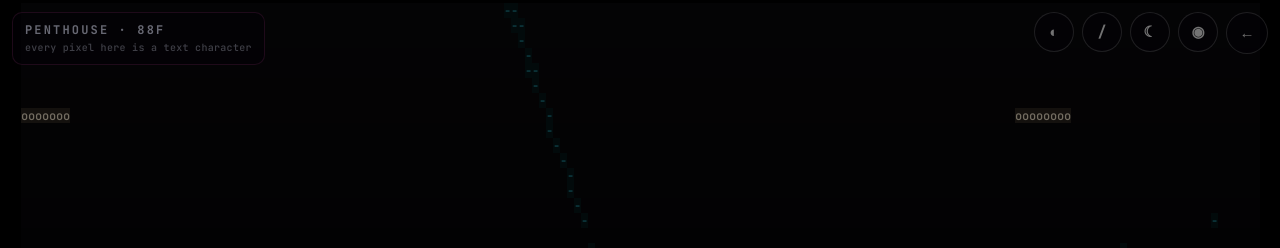
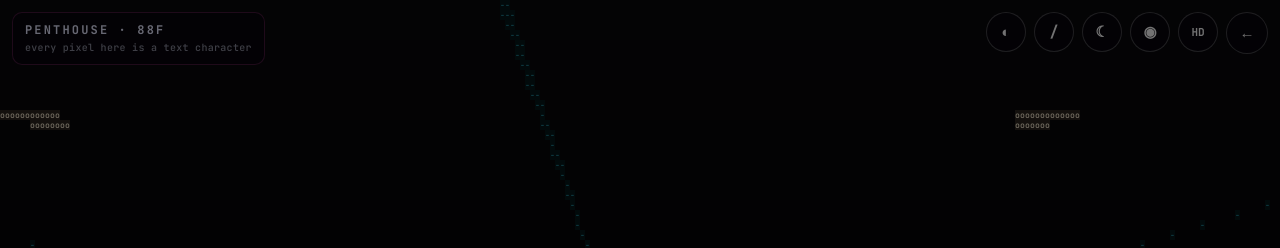
Before and after one commit to robberhamilton/robberhamilton.github.io, a plain HTML site: page penthouse/index.html in a window 1280 px wide. Shown: the top 248 px of the page. Drawn offline with Linux system fonts and the light colour scheme; animation ran at ten frames a second.

Commit message:
Penthouse: sharpness setting (SD/HD/4K), HD by default
Co-Authored-By: Claude Opus 5.5 <noreply@anthropic.com>
Claude-Session: https://claude.ai/code/session_01TPFKhjJ8YvqBkepbWJjdRE

```diff
--- a/penthouse/index.html
+++ b/penthouse/index.html
@@ -45,7 +45,7 @@
 <canvas id="c"></canvas>
 <div class="hud" id="title">PENTHOUSE · 88F<small>every pixel here is a text character</small></div>
 <div class="hud" id="help"><kbd>W A S D</kbd> walk &nbsp; <kbd>drag</kbd>/<kbd>← →</kbd> look &nbsp; <kbd>Shift</kbd> run &nbsp; <kbd>E</kbd> use &nbsp; <kbd>L</kbd> lights &nbsp; <kbd>R</kbd> rain &nbsp; <kbd>T</kbd> sky &nbsp; <kbd>P</kbd> photo</div>
-<div id="tools"><button class="tb" id="bLight" title="Lights (L)">◐</button><button class="tb" id="bRain" title="Rain (R)">/</button><button class="tb" id="bSky" title="Sky (T)">☾</button><button class="tb" id="bPhoto" title="Photo (P)">◉</button><a class="tb" href="../" title="Projects" style="width:40px;height:40px;display:grid;place-items:center;text-decoration:none">←</a></div>
+<div id="tools"><button class="tb" id="bLight" title="Lights (L)">◐</button><button class="tb" id="bRain" title="Rain (R)">/</button><button class="tb" id="bSky" title="Sky (T)">☾</button><button class="tb" id="bPhoto" title="Photo (P)">◉</button><button class="tb" id="bRes" title="Sharpness (H)" style="font-size:11px;font-weight:700">HD</button><a class="tb" href="../" title="Projects" style="width:40px;height:40px;display:grid;place-items:center;text-decoration:none">←</a></div>
 <div id="prompt"></div>
 <div id="toast"></div>
 <div id="touch"><div id="joy"><div id="knob"></div></div></div>
@@ -168,7 +168,7 @@ if (TOUCH) document.body.classList.add('touch');
 let GLYPHS = ""; for (let i = 32; i < 127; i++) GLYPHS += String.fromCharCode(i);
 GLYPHS += "·░▒";
 const GI = {}; [...GLYPHS].forEach((g, i) => GI[g] = i);
-let COLS, ROWS, CW, CH, CWp, CHp, W, Hpx, fg, bg, zc, cityMask, atlasT, fgT, bgT, uL = {};
+let sLastCol, sLastId, COLS, ROWS, CW, CH, CWp, CHp, W, Hpx, fg, bg, zc, cityMask, atlasT, fgT, bgT, uL = {};
 function initGL(){
   const sh = (t, s) => { const o = gl.createShader(t); gl.shaderSource(o, s); gl.compileShader(o); return o; };
   const p = gl.createProgram();
@@ -185,12 +185,15 @@ function initGL(){
   gl.uniform1i(uL.atlas, 0); gl.uniform1i(uL.fgT, 1); gl.uniform1i(uL.bgT, 2);
 }
 const AG = 16;
+const HS = new Set('-=_#~+'), VS = new Set('|#!:');
+const FISH = [['><>', '<><'], ['><(o>', '<o)><'], ['><((o>', '<o))><']];
+const RES = [{ n: 'SD', k: 1 }, { n: 'HD', k: .68 }, { n: '4K', k: .5 }]; let res = 1;
 function layout(){
   const dpr = Math.min(2, devicePixelRatio || 1); W = innerWidth; Hpx = innerHeight;
-  const fs = TOUCH ? (Math.min(W, Hpx) < 450 ? 9 : 10) : (W < 700 ? 10 : W > 1700 ? 14 : 12);
+  const fs = RES[res].k * (TOUCH ? (Math.min(W, Hpx) < 450 ? 9 : 10) : (W < 700 ? 10 : W > 1700 ? 14 : 12));
   const m = document.createElement('canvas').getContext('2d'); m.font = `500 ${fs}px 'JetBrains Mono', monospace`;
   CW = m.measureText('M').width; CH = Math.round(fs * 1.25);
-  COLS = Math.floor(W / CW); ROWS = Math.floor(Hpx / CH); CWp = Math.round(CW * dpr); CHp = Math.round(CH * dpr);
+  CWp = Math.round(CW * dpr); CHp = Math.round(CH * dpr); COLS = Math.floor(W * dpr / CWp); ROWS = Math.floor(Hpx * dpr / CHp); CW = CWp / dpr; CH = CHp / dpr;
   cv.width = COLS * CWp; cv.height = ROWS * CHp;
   cv.style.width = (COLS * CWp / dpr) + 'px'; cv.style.height = (ROWS * CHp / dpr) + 'px';
   cv.style.left = ((W - COLS * CWp / dpr) / 2) + 'px'; cv.style.top = ((Hpx - ROWS * CHp / dpr) / 2) + 'px';
@@ -201,7 +204,7 @@ function layout(){
   [...GLYPHS].forEach((g, i) => x.fillText(g, (i % AG) * CWp + CWp / 2, Math.floor(i / AG) * CHp + CHp / 2 + dpr));
   gl.activeTexture(gl.TEXTURE0); gl.bindTexture(gl.TEXTURE_2D, atlasT); gl.texImage2D(gl.TEXTURE_2D, 0, gl.RGBA, gl.RGBA, gl.UNSIGNED_BYTE, ac);
   gl.uniform2f(uL.grid, COLS, ROWS); gl.uniform2f(uL.agrid, AG, ar);
-  fg = new Uint8Array(COLS * ROWS * 4); bg = new Uint8Array(COLS * ROWS * 4); zc = new Float32Array(COLS); cityMask = new Uint8Array(COLS * ROWS);
+  fg = new Uint8Array(COLS * ROWS * 4); bg = new Uint8Array(COLS * ROWS * 4); zc = new Float32Array(COLS); cityMask = new Uint8Array(COLS * ROWS); sLastCol = new Int32Array(ROWS).fill(-9); sLastId = new Int32Array(ROWS).fill(-1);
 }
 const cl = v => v < 0 ? 0 : v > 1 ? 1 : v, lerp = (a, b, t) => a + (b - a) * t;
 function put(i, ch, r, g, b, br, bgc, bb){
@@ -218,8 +221,8 @@ const MOODS = [
   { name: 'lights off',a: [.35, .3, .6], b: [.3, .3, .55],amb: .2 },
 ];
 let mood = 0, rain = false, music = false, tvCh = 0, t = 0;
-try { const sv = JSON.parse(localStorage.getItem('penthouse-88f')); if (sv) { mood = sv.mood | 0; rain = !!sv.rain; tvCh = sv.tvCh | 0; sky = sv.sky | 0; } } catch (e) {}
-const persist = () => { try { localStorage.setItem('penthouse-88f', JSON.stringify({ mood, rain, tvCh, sky })); } catch (e) {} };
+try { const sv = JSON.parse(localStorage.getItem('penthouse-88f')); if (sv) { mood = sv.mood | 0; rain = !!sv.rain; tvCh = sv.tvCh | 0; sky = sv.sky | 0; if (sv.res != null) res = sv.res | 0; } } catch (e) {}
+const persist = () => { try { localStorage.setItem('penthouse-88f', JSON.stringify({ mood, rain, tvCh, sky, res })); } catch (e) {} };
 
 // ---------- what the city looks like in a given direction / elevation ----------
 function city(i, ang, el, col, row){
@@ -232,9 +235,11 @@ function city(i, ang, el, col, row){
     if (el < top) {
       const B = Ly.info[Ly.bid[b2]], u = Ly.bx[b2];
       if (top < -1) break;                                          // a street far below
-      const fy = Math.floor((top - el) * (60 + L * 40)), fx = Math.floor(b2 * (1 + L * .5));
+      const fy = Math.floor((top - el) * (60 + L * 40) / RES[res].k), fx = Math.floor(b2 * (1 + L * .5));
       const k = (1 - Ly.haze) * S.lit;
-      if (B.sign && Math.abs(u - B.signAt * .7 - .15) < .05 && fy >= 2) {
+      const key = L * 100000 + Ly.bid[b2];
+      if (B.sign && Math.abs(u - B.signAt * .7 - .15) < .05 && fy >= 2 && !(sLastId[row] === key && sLastCol[row] === col - 1 && (sLastCol[row] = col))) {
+        sLastId[row] = key; sLastCol[row] = col;
         const ch = B.sign[(fy - 2) % (B.sign.length + 3)];
         if (ch && Math.sin(t * 2 + Ly.bid[b2]) > -.7) { put(i, ch, B.col[0] * k + .1, B.col[1] * k + .1, B.col[2] * k + .1, B.col[0] * .25 * k, B.col[1] * .25 * k, B.col[2] * .25 * k); cityMask[i] = 1; return; }
       }
@@ -249,7 +254,7 @@ function city(i, ang, el, col, row){
     }
   }
   if (el < -0.6) {     // looking down into the streets
-    const sx = Math.floor(a * 90), sy = Math.floor(-1 / el * 30);
+    const sx = Math.floor(a * 90 / RES[res].k), sy = Math.floor(-1 / el * 30 / RES[res].k);
     const lane = sx % 9 === 0 || sy % 7 === 0, h = hash(sx, sy);
     if (lane) put(i, h > .5 ? '-' : ':', 1, .45 + h * .4, .2, .15, .05, .04);
     else put(i, h > .93 ? '*' : '.', .5, .2, .55, .03, .02, .06);
@@ -260,7 +265,7 @@ function city(i, ang, el, col, row){
   let r = lerp(S.hor[0], S.top[0], k), g = lerp(S.hor[1], S.top[1], k), b = lerp(S.hor[2], S.top[2], k), ch = ' ', fr = r, fgc = g, fb = b;
   if (S.moon) { const da = Math.atan2(Math.sin(a - 4.2), Math.cos(a - 4.2)), dm = Math.hypot(da * 1.0, el - .42);
     if (dm < .07) { ch = dm < .045 ? '@' : 'O'; fr = fgc = fb = .95 * S.moon; } else if (dm < .2) { const gw = (1 - dm / .2) * .25 * S.moon; r += gw; g += gw; b += gw * 1.2; } }
-  if (ch === ' ' && el > .05 && sky !== 2) { const hs = hash(Math.floor(a * 160), Math.floor(el * 90)); if (hs > .992) { ch = hs > .998 ? '*' : '.'; fr = fgc = fb = .8; } }
+  if (ch === ' ' && el > .05 && sky !== 2) { const hs = hash(Math.floor(a * 160 / RES[res].k), Math.floor(el * 90 / RES[res].k)); if (hs > .992) { ch = hs > .998 ? '*' : '.'; fr = fgc = fb = .8; } }
   if (ch === ' ' && hash(Math.floor(a * 30 + t * .4), Math.floor(el * 20)) > .965 && el > 0) { ch = '~'; fr = r + .12; fgc = g + .1; fb = b + .15; }   // drifting haze
   put(i, ch, fr, fgc, fb, r, g, b); cityMask[i] = 1;
 }
@@ -295,7 +300,8 @@ function wallTex(i, c, u, v, d, mx, my){
     const lane = Math.floor(v * 7), fx = ((t * (.05 + hash(lane, 3) * .08) * (lane % 2 ? 1 : -1) + hash(lane, 9) + mx * .17) % 1 + 1) % 1;
     const du = (u - fx), cols = [[1, .6, .3], [1, .4, .8], [.5, 1, .9], [1, .9, .3]], fc = cols[lane % 4];
     let ch = ' ', r = .1, g = .45, b = .8;
-    if (Math.abs(du) < .07 && Math.abs((v * 7) % 1 - .5) < .18 && v > .12 && v < .9 && hash(lane, mx) > .3) { const dir = lane % 2 ? 1 : -1; const q = Math.floor((du / .07 + 1) * 1.5); ch = dir > 0 ? "><>"[Math.min(2, q)] : "<><"[Math.min(2, q)]; r = fc[0]; g = fc[1]; b = fc[2]; }
+    const fw = .07 * RES[res].k * FISH[res][0].length / 3;
+    if (Math.abs(du) < fw && Math.abs((v * 7) % 1 - .5) < .18 * RES[res].k && v > .12 && v < .9 && hash(lane, mx) > .3) { const dir = lane % 2 ? 1 : -1, F = FISH[res][dir > 0 ? 0 : 1]; const q = Math.floor((du / fw + 1) / 2 * F.length); ch = F[Math.min(F.length - 1, q)]; r = fc[0]; g = fc[1]; b = fc[2]; }
     else if (hash(Math.floor(u * 40 + mx * 40), Math.floor(v * 70 - t * 6)) > .985) { ch = 'o'; r = .7; g = .9; b = 1; }
     else if (v < .1) { ch = hash(Math.floor(u * 20), mx) > .5 ? '^' : '.'; r = .9; g = .8; b = .5; }
     else if (v > .94) { ch = '='; r = .4; g = .5; b = .6; }
@@ -413,14 +419,16 @@ function render(){
     const wpx = s.w / d * f, hpx = s.h / d * f;
     const bot = horizon + (EYE - (s.z || 0)) * f / d, top = bot - hpx;
     const c0 = Math.floor((scr - wpx / 2) / CW), c1 = Math.ceil((scr + wpx / 2) / CW), r0 = Math.floor(top / CH), r1 = Math.ceil(bot / CH);
-    const Md = MOODS[mood], am = s.glow ? 1 : Math.max(.35, Md.amb) / (1 + d * .1);
+    const Md = MOODS[mood], am = s.glow ? 1 : Math.max(.35, Md.amb) / (1 + d * .1), pcx = wpx / s.aw / CW, pcy = hpx / s.rows.length / CH;
     for (let cc = Math.max(0, c0); cc < Math.min(COLS, c1); cc++) {
       if (d > zc[cc]) continue;
       const u = ((cc + .5) * CW - (scr - wpx / 2)) / wpx;
       for (let rr = Math.max(0, r0); rr < Math.min(ROWS, r1); rr++) {
         const v = ((rr + .5) * CH - top) / hpx; if (v < 0 || v >= 1 || u < 0 || u >= 1) continue;
-        const line = s.rows[Math.floor(v * s.rows.length)], ch = line[Math.floor(u * s.aw)] || ' ';
+        const ay = Math.floor(v * s.rows.length), ax = Math.floor(u * s.aw), line = s.rows[ay], ch = line[ax] || ' ';
         if (ch === ' ') continue;
+        const off = (pcx > 1.15 && !HS.has(ch) && Math.floor(((ax + .5) / s.aw * wpx + scr - wpx / 2) / CW) !== cc) || (pcy > 1.15 && !VS.has(ch) && Math.floor(((ay + .5) / s.rows.length * hpx + top) / CH) !== rr);
+        if (off) { const o = (rr * COLS + cc) * 4, k = .22 * am; put(rr * COLS + cc, ' ', 0, 0, 0, bg[o] / 255 * .5 + s.c[0] * k, bg[o + 1] / 255 * .5 + s.c[1] * k, bg[o + 2] / 255 * .5 + s.c[2] * k); continue; }
         const i = rr * COLS + cc, o = i * 4;
         let [r, g, b] = s.c;
         if (s.art === 'desk' && ch === ':') { const k = hash(cc, Math.floor(t * 6 + rr)); r = .2; g = .9 + k * .1; b = 1; }
@@ -513,6 +521,7 @@ addEventListener('keydown', e => {
   if (e.code === 'KeyE' || e.code === 'Enter') use();
   if (e.code === 'KeyL') { mood = (mood + 1) % MOODS.length; toast('lights: ' + MOODS[mood].name, 1000); persist(); }
   if (e.code === 'KeyR') { rain = !rain; toast(rain ? 'rain' : 'clear', 900); persist(); }
+  if (e.code === 'KeyH') setRes();
   if (e.code === 'KeyT') { sky = (sky + 1) % SKIES.length; toast('sky: ' + SKIES[sky].name, 1000); persist(); }
   if (e.code === 'KeyP') photoReq = true;
   if (['Space', 'ArrowUp', 'ArrowDown', 'ArrowLeft', 'ArrowRight'].includes(e.code)) e.preventDefault();
@@ -540,6 +549,8 @@ document.getElementById('bUse').addEventListener('pointerdown', e => { e.stopPro
 document.getElementById('bRun').addEventListener('pointerdown', e => { e.stopPropagation(); runOn = !runOn; e.currentTarget.classList.toggle('on', runOn); });
 document.getElementById('bLight').onclick = () => { mood = (mood + 1) % MOODS.length; toast('lights: ' + MOODS[mood].name, 1000); persist(); };
 document.getElementById('bRain').onclick = () => { rain = !rain; toast(rain ? 'rain' : 'clear', 900); persist(); };
+function setRes(){ res = (res + 1) % RES.length; layout(); document.getElementById('bRes').textContent = RES[res].n; toast('sharpness: ' + RES[res].n, 1000); persist(); }
+document.getElementById('bRes').onclick = setRes;
 document.getElementById('bSky').onclick = () => { sky = (sky + 1) % SKIES.length; toast('sky: ' + SKIES[sky].name, 1000); persist(); };
 document.getElementById('bPhoto').onclick = () => photoReq = true;
 let started = false;
@@ -586,7 +597,7 @@ function loop(now){
   if (photoReq) { photoReq = false; photo(); }
   requestAnimationFrame(loop);
 }
-const go = () => { initGL(); layout(); addEventListener('resize', layout); requestAnimationFrame(loop); };
+const go = () => { initGL(); layout(); document.getElementById('bRes').textContent = RES[res].n; addEventListener('resize', layout); requestAnimationFrame(loop); };
 (document.fonts && document.fonts.load ? document.fonts.load("500 12px 'JetBrains Mono'").then(() => document.fonts.ready) : Promise.resolve()).then(go, go);
 if (location.hash === '#debug') window.__ph = { pl, set sky(v){ sky = v; }, set mood(v){ mood = v; }, set rain(v){ rain = v; }, set tv(v){ tvCh = v; }, use, nearby };
 })();
```
